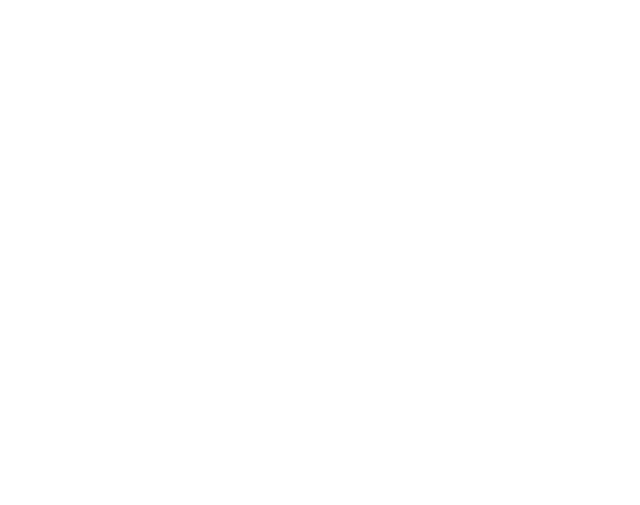
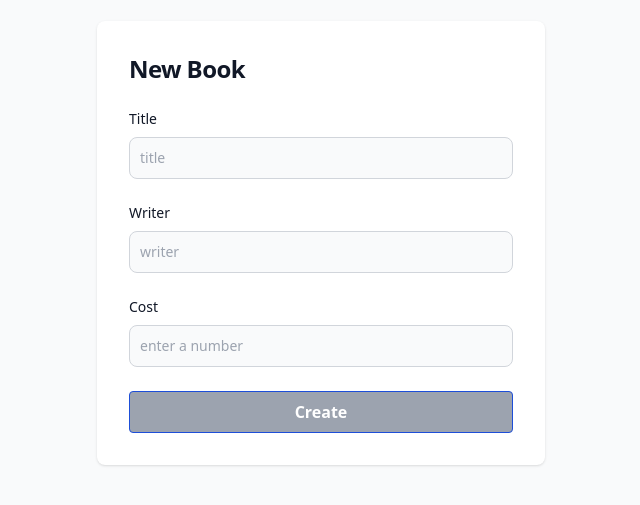
Before and after one commit to SBNZ-CETA/bookstore-web, an Angular app: page /create in a window 1280 px wide. Before the commit this address led to /. Shown: the part 157-662 px from the top of the page, without its empty margins (319-959 px from the left). Built offline with nearby package versions, Linux system fonts and the light colour scheme.

Commit message:
Add book creation

```diff
--- a/src/app/app-routing.module.ts
+++ b/src/app/app-routing.module.ts
@@ -1,9 +1,12 @@
 import { NgModule } from '@angular/core';
 import { RouterModule, Routes } from '@angular/router';
+import { BookCreateComponent } from './modules/books/book-create/book-create.component';
 import { BooksViewComponent } from './modules/books/books-view/books-view.component';
 
 const routes: Routes = [
-  {path: '', component: BooksViewComponent}
+  {path: '', component: BooksViewComponent},
+  {path: 'create', component: BookCreateComponent},
+
 ];
 
 @NgModule({
--- /dev/null
+++ b/src/app/modules/books/book-create/book-create.component.html
@@ -0,0 +1,29 @@
+<section class="bg-gray-50 light:bg-gray-900">
+  <div class="flex flex-col items-center justify-center px-6 py-8 mx-auto md:h-screen lg:py-0">
+      <div class="w-full bg-white rounded-lg shadow md:mt-0 sm:max-w-md xl:p-0 ">
+          <div class="p-6 space-y-4 md:space-y-6 sm:p-8">
+              <h1 class="text-xl font-bold leading-tight tracking-tight text-gray-900 md:text-2xl">
+                  New Book
+              </h1>
+              <form class="space-y-4 md:space-y-6" action="#">
+                  <div>
+                      <label for="title" class="block mb-2 text-sm font-medium text-gray-900 ">Title</label>
+					  <input type="text" name="title" [formControl]="titleControl" [(ngModel)]="book.title" id="title" placeholder="title" class="bg-gray-50 border border-gray-300 text-gray-900 sm:text-sm rounded-lg focus:ring-primary-600 focus:border-primary-600 block w-full p-2.5 light:bg-gray-700 light:border-gray-600 light:placeholder-gray-400 light:text-white light:focus:ring-blue-500 light:focus:border-blue-500">
+                  </div>
+                  <div>
+                      <label for="title" class="block mb-2 text-sm font-medium text-gray-900 light:text-white">Writer</label>
+					  <input type="text" name="writer" [formControl]="writerControl" [(ngModel)]="book.writer" id="writer" placeholder="writer" class="bg-gray-50 border border-gray-300 text-gray-900 sm:text-sm rounded-lg focus:ring-primary-600 focus:border-primary-600 block w-full p-2.5 light:bg-gray-700 light:border-gray-600 light:placeholder-gray-400 light:text-white light:focus:ring-blue-500 light:focus:border-blue-500">
+
+                  </div>
+                  <div>
+                      <label for="cost" class="block mb-2 text-sm font-medium text-gray-900 light:text-white">Cost</label>
+                      <input type="number" min="0" [formControl]="costControl" [(ngModel)]="book.cost" name="cost" id="cost" class="bg-gray-50 border border-gray-300 text-gray-900 sm:text-sm rounded-lg focus:ring-primary-600 focus:border-primary-600 block w-full p-2.5 light:bg-gray-700 light:border-gray-600 light:placeholder-gray-400 light:text-white light:focus:ring-blue-500 light:focus:border-blue-500" placeholder="enter a number">
+                  </div>
+				  <button (click)="createBook()" [disabled]="!validateFields()" class="w-full bg-blue-500 disabled:bg-gray-400 content-center hover:bg-blue-700 text-white font-bold py-2 px-4 border border-blue-700 rounded">
+  Create
+</button>
+              </form>
+          </div>
+      </div>
+  </div>
+</section>
--- /dev/null
+++ b/src/app/modules/books/book-create/book-create.component.ts
@@ -0,0 +1,36 @@
+import { Component } from '@angular/core';
+import { FormControl, Validators } from '@angular/forms';
+import { Router } from '@angular/router';
+import { BooksServiceService } from '../books-service.service';
+import { Book, BookCreate } from '../model';
+
+@Component({
+  selector: 'app-book-create',
+  templateUrl: './book-create.component.html',
+  styleUrls: ['./book-create.component.css']
+})
+export class BookCreateComponent {
+  public book = <BookCreate>{};
+
+  constructor(
+    private bookService: BooksServiceService,
+    private router: Router
+  ) {}
+
+  public titleControl = new FormControl<string>('', Validators.required);
+	public writerControl = new FormControl<string>('', Validators.required);
+	public costControl = new FormControl<number>(0, {nonNullable: true});
+
+  public validateFields() {
+    return this.titleControl.valid &&
+      this.writerControl.valid &&
+      this.costControl.valid;
+  }
+
+  public createBook() {
+    this.bookService.createBook(this.book).subscribe(() => {
+      alert('Successfully Created');
+      this.router.navigate(['/']);
+    });
+  }
+}
--- a/src/app/modules/books/books-service.service.ts
+++ b/src/app/modules/books/books-service.service.ts
@@ -1,6 +1,6 @@
 import { HttpClient, HttpHeaders } from '@angular/common/http';
 import { Injectable } from '@angular/core';
-import { Book } from './model';
+import { Book, BookCreate } from './model';
 
 @Injectable({
   providedIn: 'root'
@@ -18,4 +18,8 @@
   public getBooks() {
     return this.http.get<Book[]>(this.apiUrl, this.httpOptions);
   }
+
+  public createBook(book: BookCreate) {
+    return this.http.post<{}>(this.apiUrl, JSON.stringify(book), this.httpOptions);
+  }
 }
--- a/src/app/modules/books/books-view/books-view.component.html
+++ b/src/app/modules/books/books-view/books-view.component.html
@@ -3,6 +3,7 @@
         <div class="overflow-x-auto shadow-md sm:rounded-lg">
             <div class="inline-block min-w-full align-middle">
                 <div class="overflow-hidden ">
+                  <button [routerLink]="['create']" class="bg-blue-500 px-7 hover:bg-blue-700 text-white font-bold py-2 px-4 rounded-full">Create book</button>
                     <table class="min-w-full divide-y divide-gray-200 table-fixed light:divide-gray-700">
                         <thead class="bg-gray-100 light:bg-gray-700">
                             <tr>
--- a/src/app/modules/books/books-view/books-view.component.ts
+++ b/src/app/modules/books/books-view/books-view.component.ts
@@ -1,6 +1,7 @@
 import { Component } from '@angular/core';
 import { Book } from '../model';
 import { BooksServiceService } from '../books-service.service';
+import { Router } from '@angular/router';
 
 @Component({
   selector: 'app-books-view',
@@ -12,7 +13,7 @@
   public books: Book[] = [];
 
   constructor(
-    private bookService: BooksServiceService
+    private bookService: BooksServiceService,
   ) {}
 
 
```
Also changed, not shown: src/app/app.module.ts (+6 -1 lines), src/app/modules/books/model.ts (+5 -2 lines), src/app/modules/books/book-create/book-create.component.css (added), 1 other file (tests, documents, lock files or other folders).
